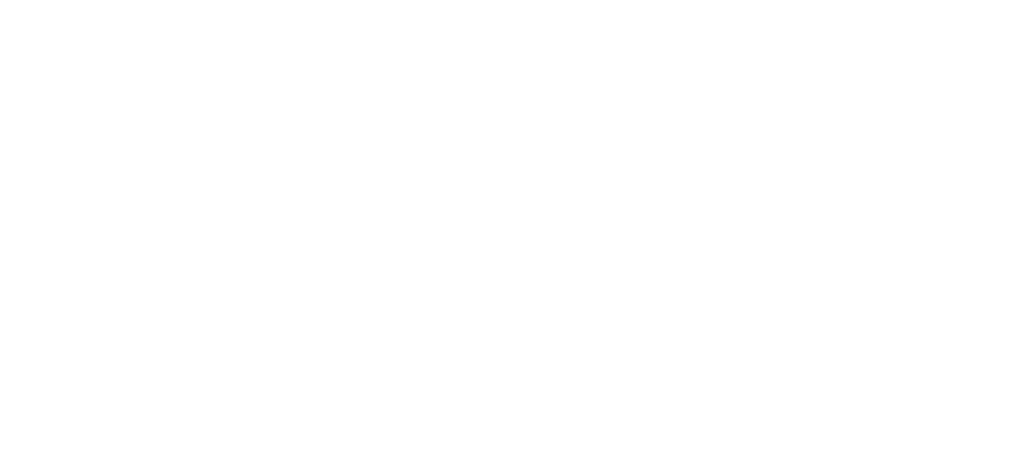
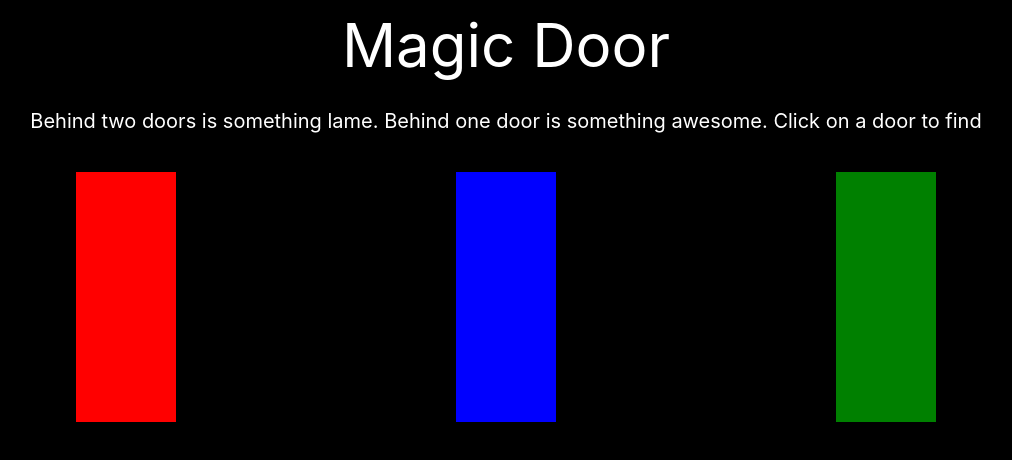
Before and after one commit to DevaPalasingam/magicDoor, a plain HTML site: page index.html in a window 1280 px wide. Shown: the whole page, without its empty margins (134-1146 px from the left). Drawn offline with nearby package versions, Linux system fonts and the light colour scheme.

Commit message:
html finished

```diff
--- a/assets/css/style.css
+++ b/assets/css/style.css
@@ -0,0 +1,41 @@
+* {
+  box-sizing: border-box;
+  text-align: center;
+}
+
+body {
+	background-color: black;
+}
+
+.container {
+	margin: auto;
+	text-align: center;
+}
+
+.greenDoor {
+	background-color: green;
+}
+
+.redDoor {
+	background-color: red;
+}
+
+.blueDoor {
+	background-color: blue;
+}
+
+.door {
+	height: 250px;
+	width: 100px;
+	margin: 20px auto 0 auto;
+}
+
+.titleCol>p {
+	font-size: 60px;
+	color: white;
+}
+
+.descriptionCol>p {
+	font-size: 20px;
+	color: white;
+}
--- a/index.html
+++ b/index.html
@@ -16,8 +16,31 @@
 	<!-- Container -->
 	<div class="container">
 
+		<div class="row titleRow">
+			<div class="col col-12 titleCol">
+				<p>Magic Door</p>
+			</div>
+		</div>
 
+		<div class="row descriptionRow">
+			<div class="col col-12 descriptionCol">
+				<p>Behind two doors is something lame. Behind one door is something awesome. Click on a door to find</p>
+			</div>
+		</div>
 
+		<div class="row doorRow">
+			<div class="col col-12 col-sm-6 col-md-4 doorCol">
+				<div class="redDoor door"></div>
+			</div>
+
+			<div class="col col-12 col-sm-6 col-md-4 doorCol">
+				<div class="blueDoor door"></div>
+			</div>
+
+			<div class="col col-12 col-sm-6 col-md-4 doorCol">
+				<div class="greenDoor door"></div>
+			</div>
+		</div>
 
 	</div>
 	<!-- Container -->
```
